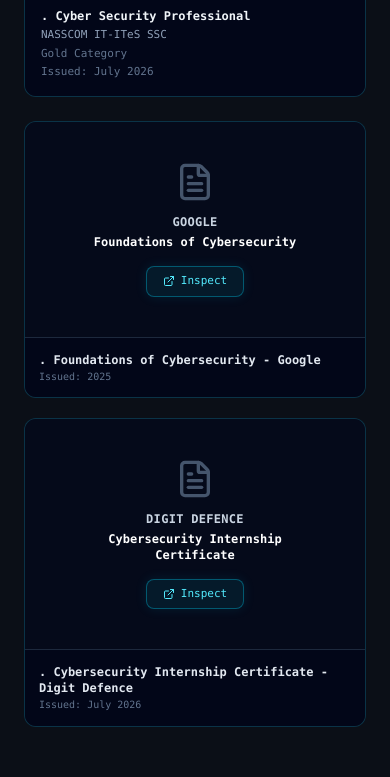
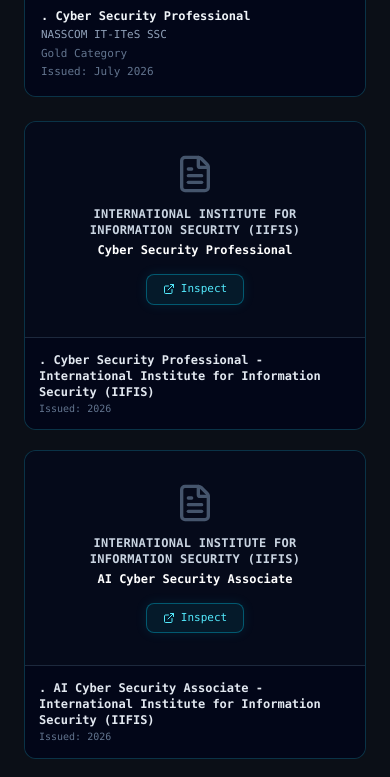
Before and after one commit to atharvreddy04/atharv-reddy-cyber-portfolio, a React (Vite) app: page / in a window 390 px wide. Shown: the part 6580-7357 px from the top of the page. Built offline with nearby package versions, Linux system fonts and the light colour scheme.

Commit message:
feat: add IIFIS certificates, PDFs, and update navbar navigation

```diff
--- a/src/components/Certifications.tsx
+++ b/src/components/Certifications.tsx
@@ -22,6 +22,22 @@
     featured: true,
   },
   {
+    id: 'iifis-csp',
+    bulletTitle: '. Cyber Security Professional',
+    issuer: 'International Institute for Information Security (IIFIS)',
+    category: 'Professional Tier',
+    issued: 'Issued: 2026',
+    pdfPath: '/certs/iifis-cyber-security-professional.pdf',
+  },
+  {
+    id: 'iifis-ai-csa',
+    bulletTitle: '. AI Cyber Security Associate',
+    issuer: 'International Institute for Information Security (IIFIS)',
+    category: 'AI & Offensive Security',
+    issued: 'Issued: 2026',
+    pdfPath: '/certs/iifis-ai-cyber-security-associate.pdf',
+  },
+  {
     id: 'coursera',
     bulletTitle: '. Foundations of Cybersecurity',
     issuer: 'Google',
@@ -44,7 +60,7 @@
   const others = certs.filter((c) => !c.featured);
 
   return (
-    <section id="certifications" className="px-6 py-10 max-w-7xl mx-auto font-mono">
+    <section id="certifications" className="scroll-mt-20 px-6 py-10 max-w-7xl mx-auto font-mono">
       {/* Section Header */}
       <div className="flex items-center gap-2 text-cyan-400 font-bold text-sm tracking-wider uppercase mb-5">
         <span>🛡</span>
@@ -55,7 +71,7 @@
       {featured && (
         <div className="mb-6 rounded-xl border border-cyan-500/20 bg-slate-900/60 overflow-hidden transition-all duration-300 hover:border-cyan-400">
           <div className="relative bg-slate-950/70 border-b border-slate-800 p-8 sm:p-14 flex flex-col items-center justify-center text-center group">
-            {/* Top-left Featured Badge */}
+            {/* Top-left Featured Ribbon Badge */}
             <span className="absolute top-3 left-3 bg-emerald-500 text-slate-950 font-bold text-[10px] px-2.5 py-0.5 rounded tracking-wider uppercase">
               FEATURED
             </span>
@@ -102,7 +118,7 @@
             key={cert.id}
             className="rounded-xl border border-cyan-500/20 bg-slate-900/60 overflow-hidden transition-all duration-300 hover:border-cyan-400 flex flex-col justify-between"
           >
-            <div className="bg-slate-950/70 p-10 flex flex-col items-center justify-center text-center border-b border-slate-800 group">
+            <div className="bg-slate-950/70 p-8 sm:p-10 flex flex-col items-center justify-center text-center border-b border-slate-800 group">
               <FileText className="h-10 w-10 text-slate-600 group-hover:text-cyan-400 transition-colors mb-3" />
               <div className="text-xs font-semibold text-slate-300 tracking-wide uppercase">
                 {cert.issuer}
@@ -123,7 +139,9 @@
             </div>
 
             <div className="p-3.5 bg-slate-950 text-xs">
-              <div className="text-slate-200 font-bold">{cert.bulletTitle} - {cert.issuer}</div>
+              <div className="text-slate-200 font-bold">
+                {cert.bulletTitle} - {cert.issuer}
+              </div>
               <div className="text-slate-500 text-[10px] mt-0.5">{cert.issued}</div>
             </div>
           </div>
@@ -142,12 +160,23 @@
           >
             <div className="flex items-center justify-between px-4 py-2.5 border-b border-slate-800 bg-slate-950 text-xs">
               <span className="text-cyan-400 font-semibold">Document Viewer</span>
+              <div className="flex items-center gap-3">
+                <a
+                  href={modalPdf}
+                  target="_blank"
+                  rel="noopener noreferrer"
+                  className="text-slate-400 hover:text-cyan-300 text-[11px] underline"
+                >
+                  Open in New Tab
+                </a>
                 <button
                   onClick={() => setModalPdf(null)}
                   className="p-1 rounded text-slate-400 hover:text-white"
+                  aria-label="Close modal"
                 >
                   <X className="h-4 w-4" />
                 </button>
+              </div>
             </div>
             <iframe
               src={modalPdf}
```
Also changed, not shown: 2 other files (tests, documents, lock files or other folders). Lines whose indentation alone changed are shown as unchanged.
